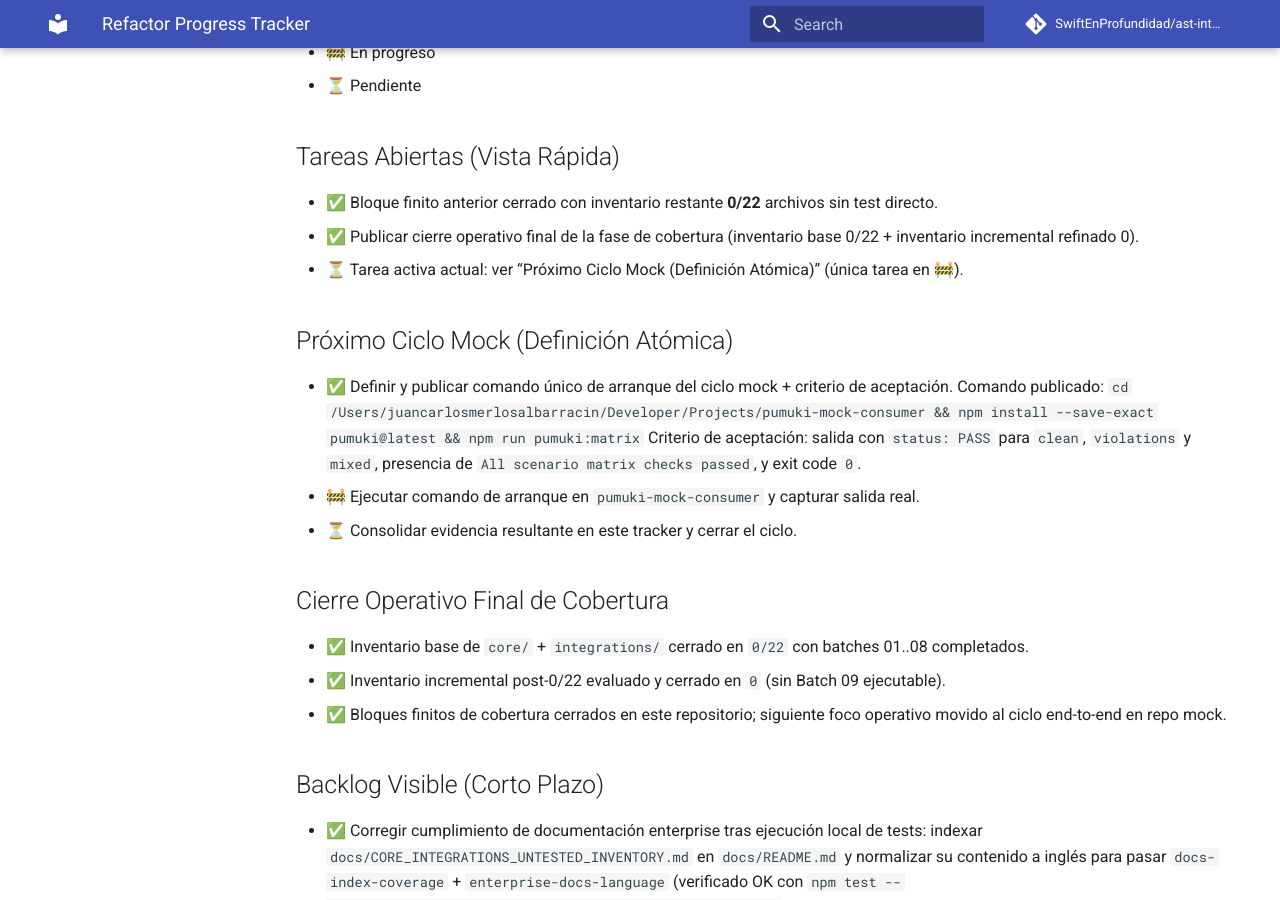
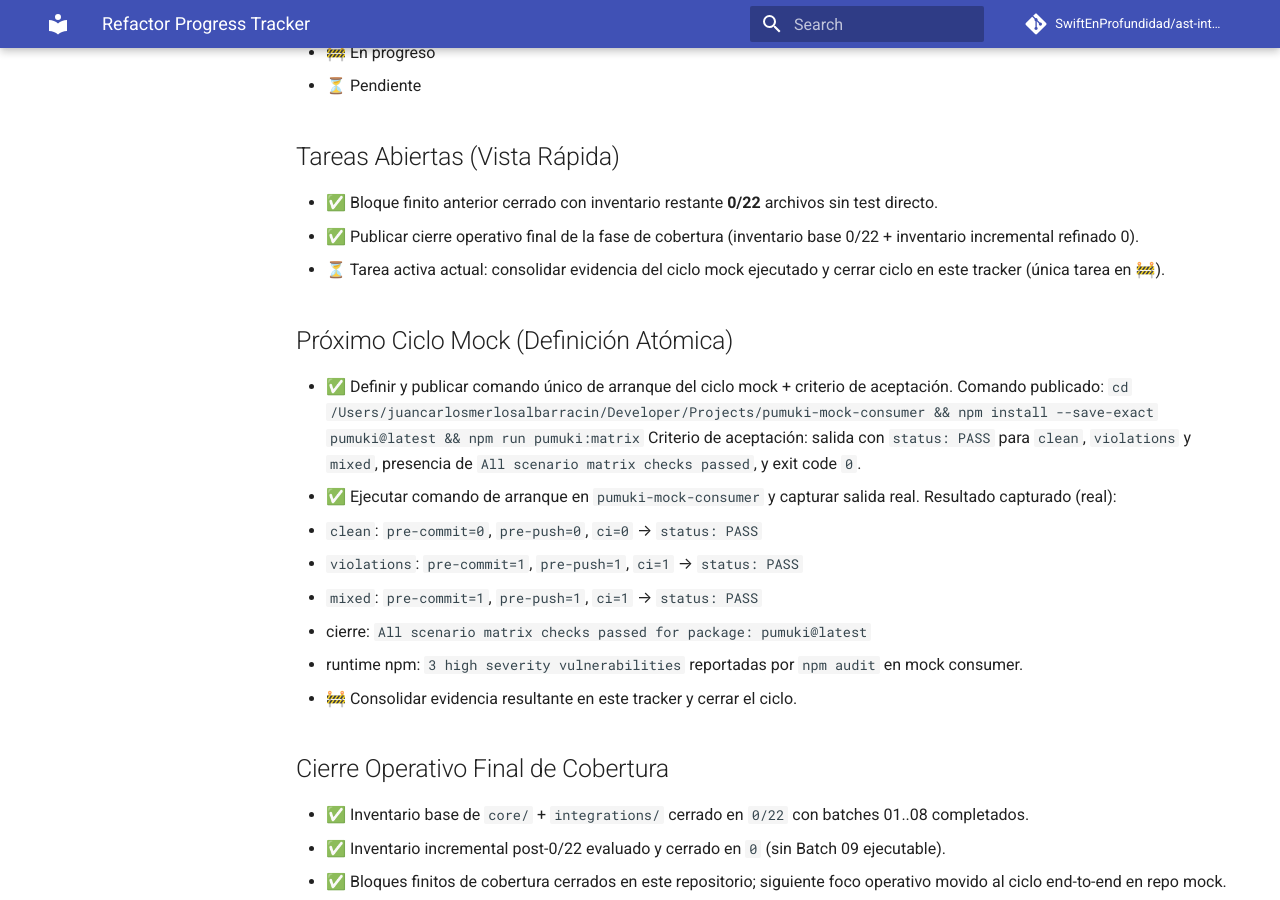
Before and after one commit to SwiftEnProfundidad/ast-intelligence-hooks, an MkDocs documentation site: the page built from docs/REFRACTOR_PROGRESS.md, in a window 1280 px wide and 900 px high, scrolled down 338 px. Built offline with MkDocs 1.6.1 and Material for MkDocs 9.7.7, drawn with Linux system fonts in a browser that asks for light colours; comment, search, counter and statistics services are not loaded.

Commit message:
docs(tracker): capture mock matrix execution output

```diff
--- a/docs/REFRACTOR_PROGRESS.md
+++ b/docs/REFRACTOR_PROGRESS.md
@@ -10,7 +10,7 @@ Estado consolidado del refactor con seguimiento de tareas y evidencia del avance
 ## Tareas Abiertas (Vista Rápida)
 - ✅ Bloque finito anterior cerrado con inventario restante **0/22** archivos sin test directo.
 - ✅ Publicar cierre operativo final de la fase de cobertura (inventario base 0/22 + inventario incremental refinado 0).
-- ⏳ Tarea activa actual: ver “Próximo Ciclo Mock (Definición Atómica)” (única tarea en 🚧).
+- ⏳ Tarea activa actual: consolidar evidencia del ciclo mock ejecutado y cerrar ciclo en este tracker (única tarea en 🚧).
 
 ## Próximo Ciclo Mock (Definición Atómica)
 - ✅ Definir y publicar comando único de arranque del ciclo mock + criterio de aceptación.
@@ -18,8 +18,14 @@ Estado consolidado del refactor con seguimiento de tareas y evidencia del avance
   `cd /Users/juancarlosmerlosalbarracin/Developer/Projects/pumuki-mock-consumer && npm install --save-exact pumuki@latest && npm run pumuki:matrix`
   Criterio de aceptación:
   salida con `status: PASS` para `clean`, `violations` y `mixed`, presencia de `All scenario matrix checks passed`, y exit code `0`.
-- 🚧 Ejecutar comando de arranque en `pumuki-mock-consumer` y capturar salida real.
-- ⏳ Consolidar evidencia resultante en este tracker y cerrar el ciclo.
+- ✅ Ejecutar comando de arranque en `pumuki-mock-consumer` y capturar salida real.
+  Resultado capturado (real):
+  - `clean`: `pre-commit=0`, `pre-push=0`, `ci=0` → `status: PASS`
+  - `violations`: `pre-commit=1`, `pre-push=1`, `ci=1` → `status: PASS`
+  - `mixed`: `pre-commit=1`, `pre-push=1`, `ci=1` → `status: PASS`
+  - cierre: `All scenario matrix checks passed for package: pumuki@latest`
+  - runtime npm: `3 high severity vulnerabilities` reportadas por `npm audit` en mock consumer.
+- 🚧 Consolidar evidencia resultante en este tracker y cerrar el ciclo.
 
 ## Cierre Operativo Final de Cobertura
 - ✅ Inventario base de `core/` + `integrations/` cerrado en `0/22` con batches 01..08 completados.
```
